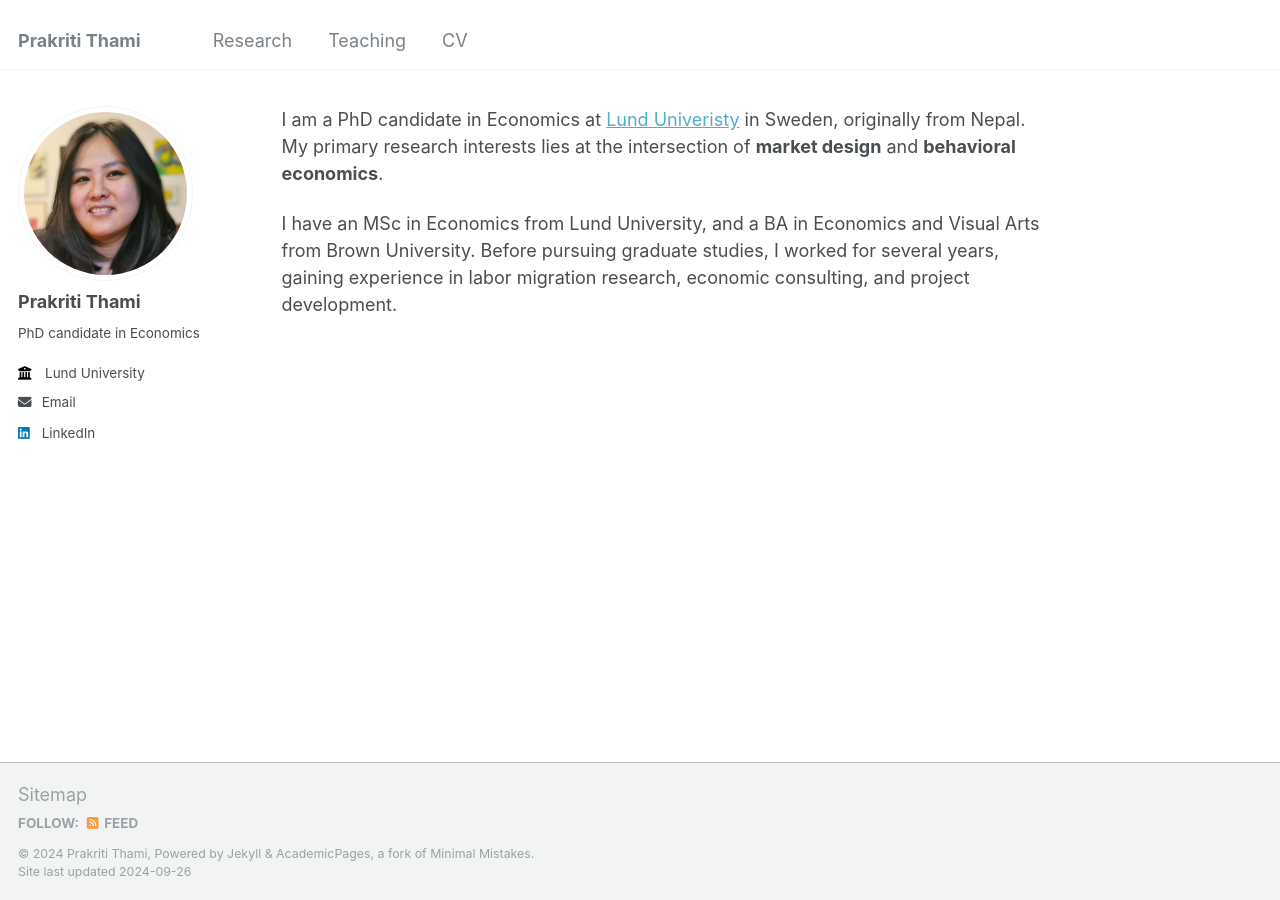
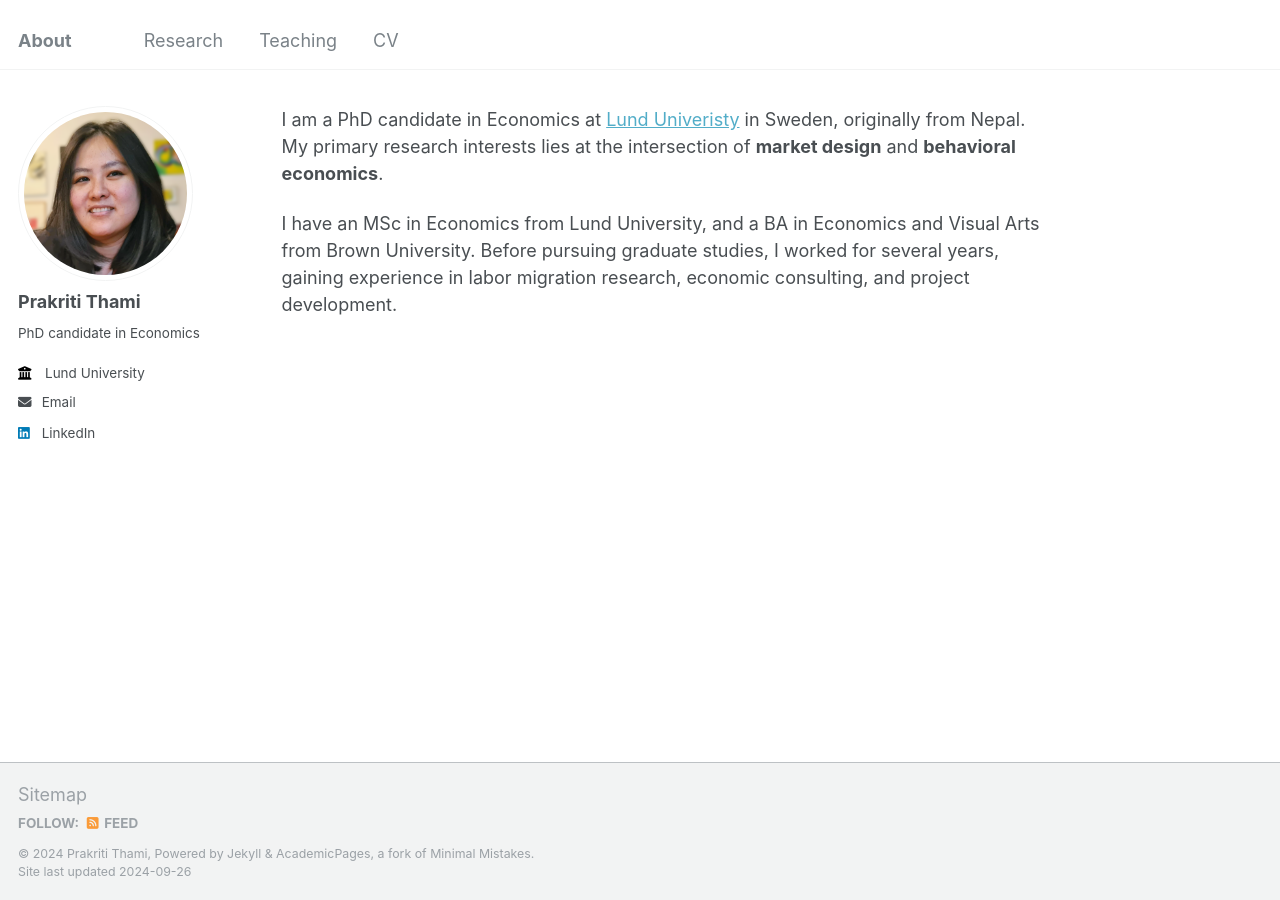
Before and after one commit to prakritithami/prakritithami.github.io, a Jekyll site: the page built from _pages/about.md, in a window 1280 px wide. Built offline with Jekyll 4.4.1, drawn with Linux system fonts in a browser that asks for light colours.

Commit message:
Update _config.yml

```diff
--- a/_config.yml
+++ b/_config.yml
@@ -8,7 +8,7 @@
 
 # Basic Site Settings
 locale                   : "en-US"
-title                    : "Prakriti Thami"
+title                    : "About"
 title_separator          : "-"
 name                     : &name "Prakriti Thami"
 description              : &description "personal description"
```
